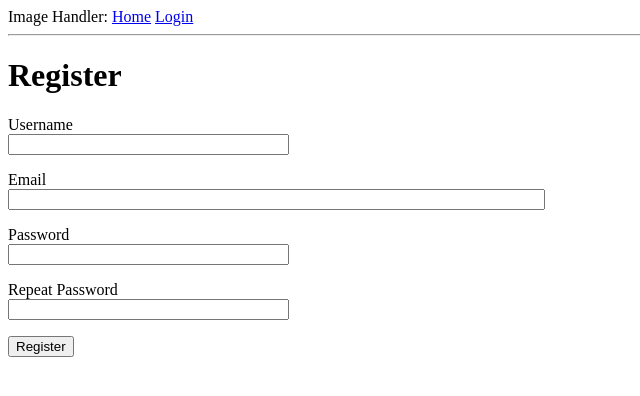
After one commit to songofhawk/image-handler, a Flask app: page /register in a window 1280 px wide. The commit adds this page. Shown: the top 396 px of the page, without its empty margins (0-640 px from the left). Run offline with Flask 2, Linux system fonts and the light colour scheme.

Commit message:
注册用户可以正常使用了

```diff
--- a/app/forms.py
+++ b/app/forms.py
@@ -1,6 +1,7 @@
 from flask_wtf import FlaskForm
 from wtforms import StringField, PasswordField, BooleanField, SubmitField
-from wtforms.validators import DataRequired
+from wtforms.validators import ValidationError, DataRequired, Email, EqualTo
+from app.models import User
 
 
 class LoginForm(FlaskForm):
@@ -8,3 +9,22 @@ class LoginForm(FlaskForm):
     password = PasswordField('Password', validators=[DataRequired()])
     remember_me = BooleanField('Remember Me')
     submit = SubmitField('Sign In')
+
+
+class RegistrationForm(FlaskForm):
+    username = StringField('Username', validators=[DataRequired()])
+    email = StringField('Email', validators=[DataRequired(), Email()])
+    password = PasswordField('Password', validators=[DataRequired()])
+    password2 = PasswordField(
+        'Repeat Password', validators=[DataRequired(), EqualTo('password')])
+    submit = SubmitField('Register')
+
+    def validate_username(self, username):
+        user = User.query.filter_by(username=username.data).first()
+        if user is not None:
+            raise ValidationError('Please use a different username.')
+
+    def validate_email(self, email):
+        user = User.query.filter_by(email=email.data).first()
+        if user is not None:
+            raise ValidationError('Please use a different email address.')
--- a/app/routes.py
+++ b/app/routes.py
@@ -6,7 +6,8 @@ from app import app
 import os
 from flask import Flask, flash, request, redirect, url_for, render_template
 from werkzeug.utils import secure_filename
-from app.forms import LoginForm
+from app import db
+from app.forms import LoginForm, RegistrationForm
 from flask_login import current_user, login_user, logout_user, login_required
 from app.models import User
 
@@ -58,6 +59,21 @@ def logout():
     return redirect(url_for('index'))
 
 
+@app.route('/register', methods=['GET', 'POST'])
+def register():
+    if current_user.is_authenticated:
+        return redirect(url_for('index'))
+    form = RegistrationForm()
+    if form.validate_on_submit():
+        user = User(username=form.username.data, email=form.email.data)
+        user.set_password(form.password.data)
+        db.session.add(user)
+        db.session.commit()
+        flash('Congratulations, you are now a registered user!')
+        return redirect(url_for('login'))
+    return render_template('register.html', title='Register', form=form)
+
+
 @app.route('/upload.html')
 def upload_html(name=None):
     return render_template('upload.html', name=name)
@@ -78,7 +94,7 @@ def upload_file():
     if file and allowed_file(file.filename):
         filename = secure_filename(file.filename)
         file.save(os.path.join(app.config['UPLOAD_FOLDER'], filename))
-        return '上传成功',200
+        return '上传成功', 200
     return
 
 
--- a/app/templates/base.html
+++ b/app/templates/base.html
@@ -22,7 +22,7 @@
         {% if messages %}
         <ul>
             {% for message in messages %}
-            <li>{{ message }}</li>
+            <li style="color: #9C1A1C">{{ message }}</li>
             {% endfor %}
         </ul>
         {% endif %}
--- a/app/templates/login.html
+++ b/app/templates/login.html
@@ -21,4 +21,5 @@
         <p>{{ form.remember_me() }} {{ form.remember_me.label }}</p>
         <p>{{ form.submit() }}</p>
     </form>
+    <p>New User? <a href="{{ url_for('register') }}">Click to Register!</a></p>
 {% endblock %}
--- /dev/null
+++ b/app/templates/register.html
@@ -0,0 +1,37 @@
+{% extends "base.html" %}
+
+{% block content %}
+    <h1>Register</h1>
+    <form action="" method="post">
+        {{ form.hidden_tag() }}
+        <p>
+            {{ form.username.label }}<br>
+            {{ form.username(size=32) }}<br>
+            {% for error in form.username.errors %}
+            <span style="color: red;">[{{ error }}]</span>
+            {% endfor %}
+        </p>
+        <p>
+            {{ form.email.label }}<br>
+            {{ form.email(size=64) }}<br>
+            {% for error in form.email.errors %}
+            <span style="color: red;">[{{ error }}]</span>
+            {% endfor %}
+        </p>
+        <p>
+            {{ form.password.label }}<br>
+            {{ form.password(size=32) }}<br>
+            {% for error in form.password.errors %}
+            <span style="color: red;">[{{ error }}]</span>
+            {% endfor %}
+        </p>
+        <p>
+            {{ form.password2.label }}<br>
+            {{ form.password2(size=32) }}<br>
+            {% for error in form.password2.errors %}
+            <span style="color: red;">[{{ error }}]</span>
+            {% endfor %}
+        </p>
+        <p>{{ form.submit() }}</p>
+    </form>
+{% endblock %}
```
Also changed, not shown: app.db.
